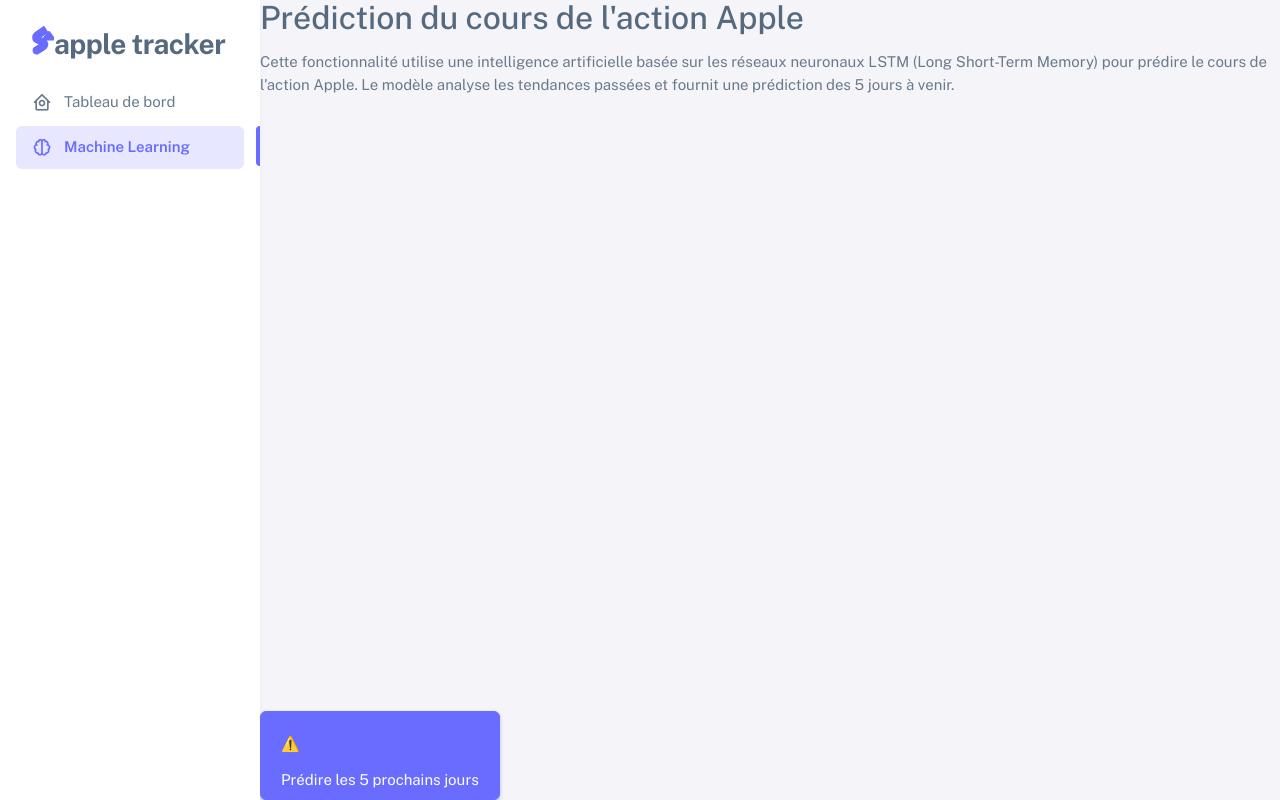
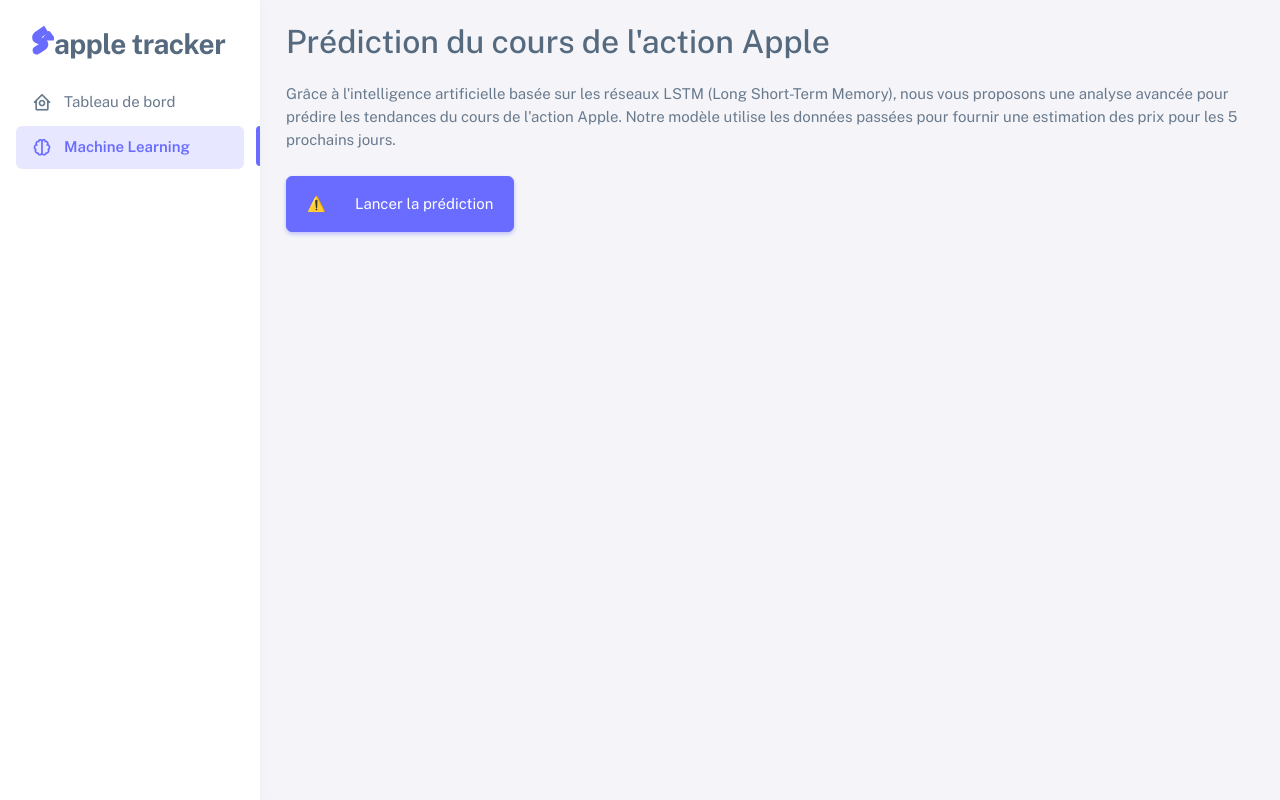
Before and after one commit to arlybest/Apple_tracker, a Flask app: template app/templates/prediction.html in a window 1280 px wide. Run offline with Flask 3, Linux system fonts and the light colour scheme; the template is opened without the code that fills it, so the values that code supplies are empty; parts of the project's set-up code (start-up, migrations or seed data) failed here and were passed over; some libraries are stand-ins or nearby versions.

Commit message:
modif texte

```diff
--- a/app/templates/prediction.html
+++ b/app/templates/prediction.html
@@ -62,15 +62,12 @@
 
         <div class="menu-inner-shadow"></div>
         <ul class="menu-inner py-1">
-          <!-- Lien vers le tableau de bord -->
           <li class="menu-item ">
             <a href="{{ url_for('main.home') }}" class="menu-link">
               <i class="menu-icon tf-icons bx bx-home-circle"></i>
               <div data-i18n="Analytics">Tableau de bord</div>
             </a>
           </li>
-
-          <!-- Lien vers la page Machine Learning -->
           <li class="menu-item active">
             <a href="{{ url_for('main.prediction') }}" class="menu-link">
               <i class="menu-icon tf-icons bx bx-brain"></i>
@@ -83,27 +80,22 @@
       <!-- Contenu principal -->
       <div class="layout-page">
         <div class="content-wrapper">
+          <div class="container py-4">
+            <h2 class="mb-4">Prédiction du cours de l'action Apple</h2>
+            <p>Grâce à l'intelligence artificielle basée sur les réseaux LSTM (Long Short-Term Memory), nous vous proposons une analyse avancée pour prédire les tendances du cours de l'action Apple. Notre modèle utilise les données passées pour fournir une estimation des prix pour les 5 prochains jours.</p>
 
-          <!-- Description de la prédiction -->
-          <div class="prediction-description">
-            <h2>Prédiction du cours de l'action Apple</h2>
-            <p>Cette fonctionnalité utilise une intelligence artificielle basée sur les réseaux neuronaux LSTM (Long Short-Term Memory) pour prédire le cours de l'action Apple. Le modèle analyse les tendances passées et fournit une prédiction des 5 jours à venir.</p>
-          </div>
-
-          <!-- Bouton de prédiction avec animation Lottie -->
-          <div class="prediction-button">
-            <button id="predict-button" class="btn btn-primary">
-              <lottie-player src="https://assets10.lottiefiles.com/packages/lf20_wlklw44p.json"  background="transparent"  speed="1"  style="width: 50px; height: 50px;" loop autoplay></lottie-player>
-              Prédire les 5 prochains jours
+            <div class="text-center my-4">
+              <button id="predict-button" class="btn btn-primary d-flex align-items-center justify-content-center">
+                <lottie-player src="https://assets10.lottiefiles.com/packages/lf20_wlklw44p.json" background="transparent" speed="1" style="width: 40px; height: 40px;" loop autoplay></lottie-player>
+                <span class="ms-2">Lancer la prédiction</span>
               </button>
             </div>
 
-          <!-- Affichage des prédictions -->
             <div id="prediction-results" style="display: none;">
-            <h3>Prédictions pour les 5 prochains jours :</h3>
+              <h4>Prédictions pour les 5 prochains jours :</h4>
               <ul id="prediction-list"></ul>
             </div>
-
+          </div>
         </div>
       </div>
     </div>
@@ -112,15 +104,12 @@
   <!-- Scripts -->
   <script>
     document.getElementById("predict-button").addEventListener("click", function() {
-      // Appel à l'API Flask pour récupérer les prédictions
       fetch('/prediction')
         .then(response => response.json())
         .then(data => {
           let predictions = data.predictions;
-
-          // Affichage des prédictions
           let predictionList = document.getElementById("prediction-list");
-          predictionList.innerHTML = ''; // Clear previous predictions
+          predictionList.innerHTML = '';
 
           predictions.forEach(prediction => {
             let listItem = document.createElement("li");
@@ -128,7 +117,6 @@
             predictionList.appendChild(listItem);
           });
 
-          // Afficher la section des résultats
           document.getElementById("prediction-results").style.display = "block";
         })
         .catch(error => {
```
Lines whose indentation alone changed are shown as unchanged.
